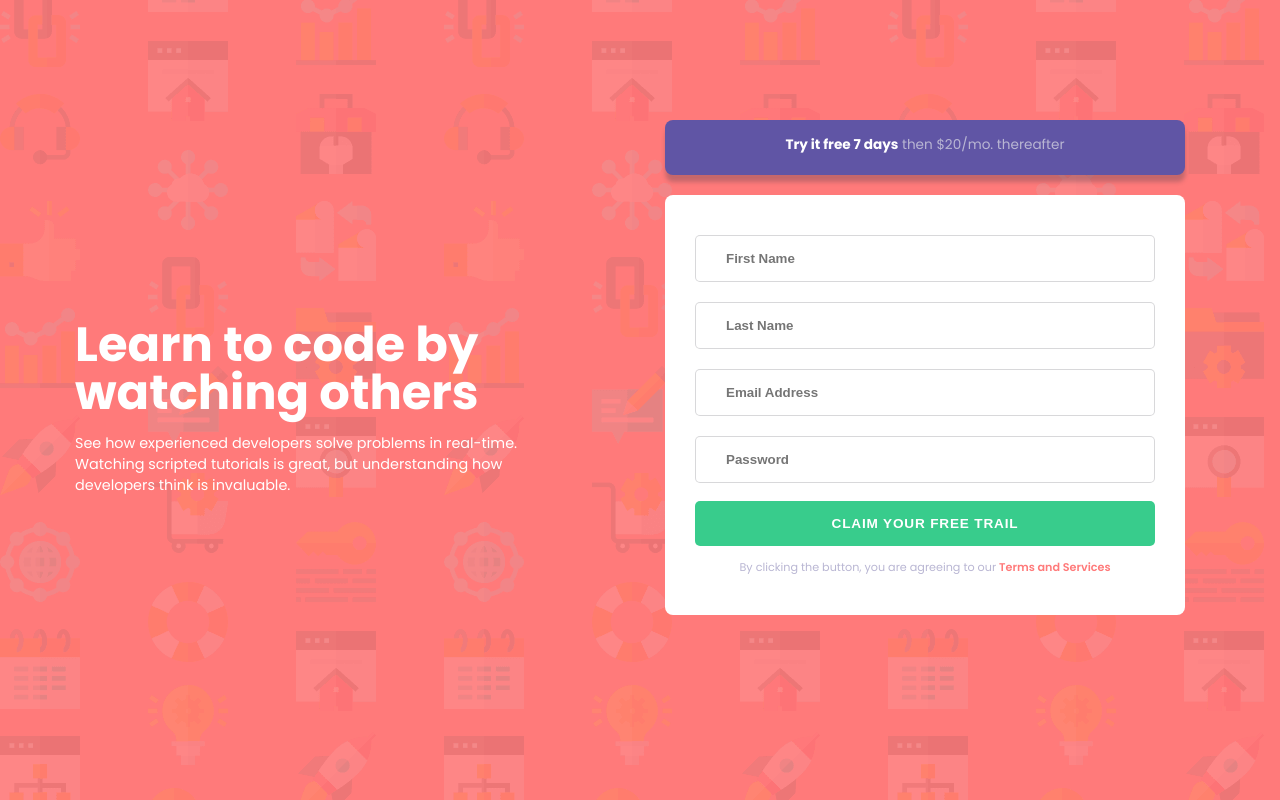
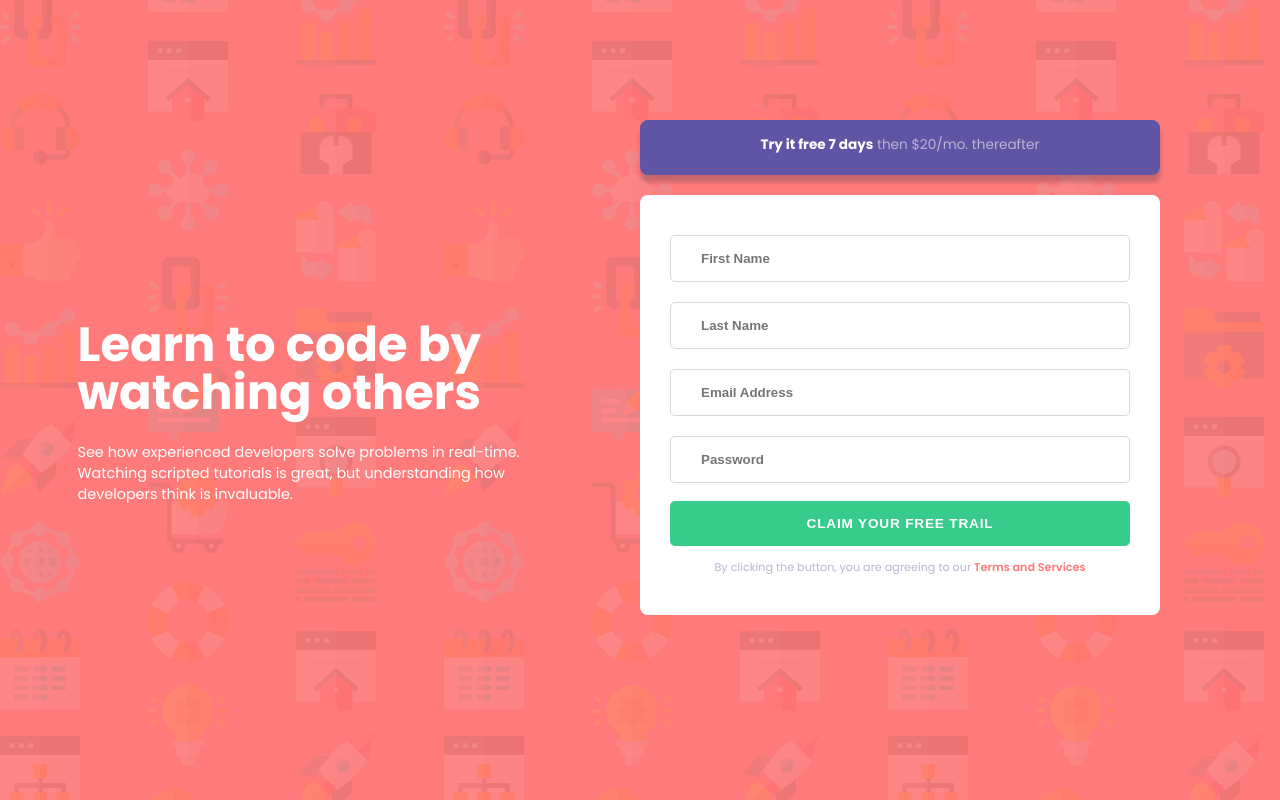
Before and after one commit to EseAlli/frontend-playground, a plain HTML site: page intro-component-with-signup-form-master/index.html in a window 1280 px wide. Drawn offline with Linux system fonts and the light colour scheme.

Commit message:
responsiveness on different screen sizes

```diff
--- a/intro-component-with-signup-form-master/styles.css
+++ b/intro-component-with-signup-form-master/styles.css
@@ -28,7 +28,6 @@ main{
     height: 100%;
     padding: 15px;
     display: grid;
-    grid-template-rows: 250px 1fr;
 }
 
 header {
@@ -43,7 +42,7 @@ header {
 header h1{
     font-size: 1.35rem;
     font-weight: 700;
-    margin: 16px auto;
+    margin: 25px auto;
     line-height: 28px;
 }
 
@@ -55,7 +54,6 @@ header p {
 .trial{
     background-color: var(--main-blue);
     color: white;
-    block-size: 65px;
     inline-size: 100%;
     padding: 15px 45px;
     text-align: center;
@@ -88,7 +86,7 @@ input{
 }
 
 input:focus{
-    border: .5px solid rgba(62, 60, 73, 0.65);
+    border: .5px solid rgba(62, 60, 73, 0.5);
 }
 
 ::-webkit-input-placeholder { /* Edge */
@@ -150,13 +148,16 @@ button::hover{
         align-items: center;
         grid-template-rows: 1fr;
         max-width: 1280px;
+        justify-items: center;
         margin: auto;
-        gap: 50px
+        /* gap: 50px */
     }
 
     header{
-        padding: 5px 60px;
-
+        /* padding: 5px 35px; */
+        width: 500px;
+        margin: auto;
+        justify-self: flex-end;
     }
 
     header h1{
@@ -170,14 +171,19 @@ button::hover{
     }
 
     section{
-        max-width: 520px;
+        width: 520px;
         height: 600px;
+        max-width: 100%;
     }
 
     .trial{
         padding: 15px 10px;
         font-size: .85rem;
         block-size: 55px;
+    }
+
+    section{
+        justify-self: flex-start;
     }
 
     form{
```
